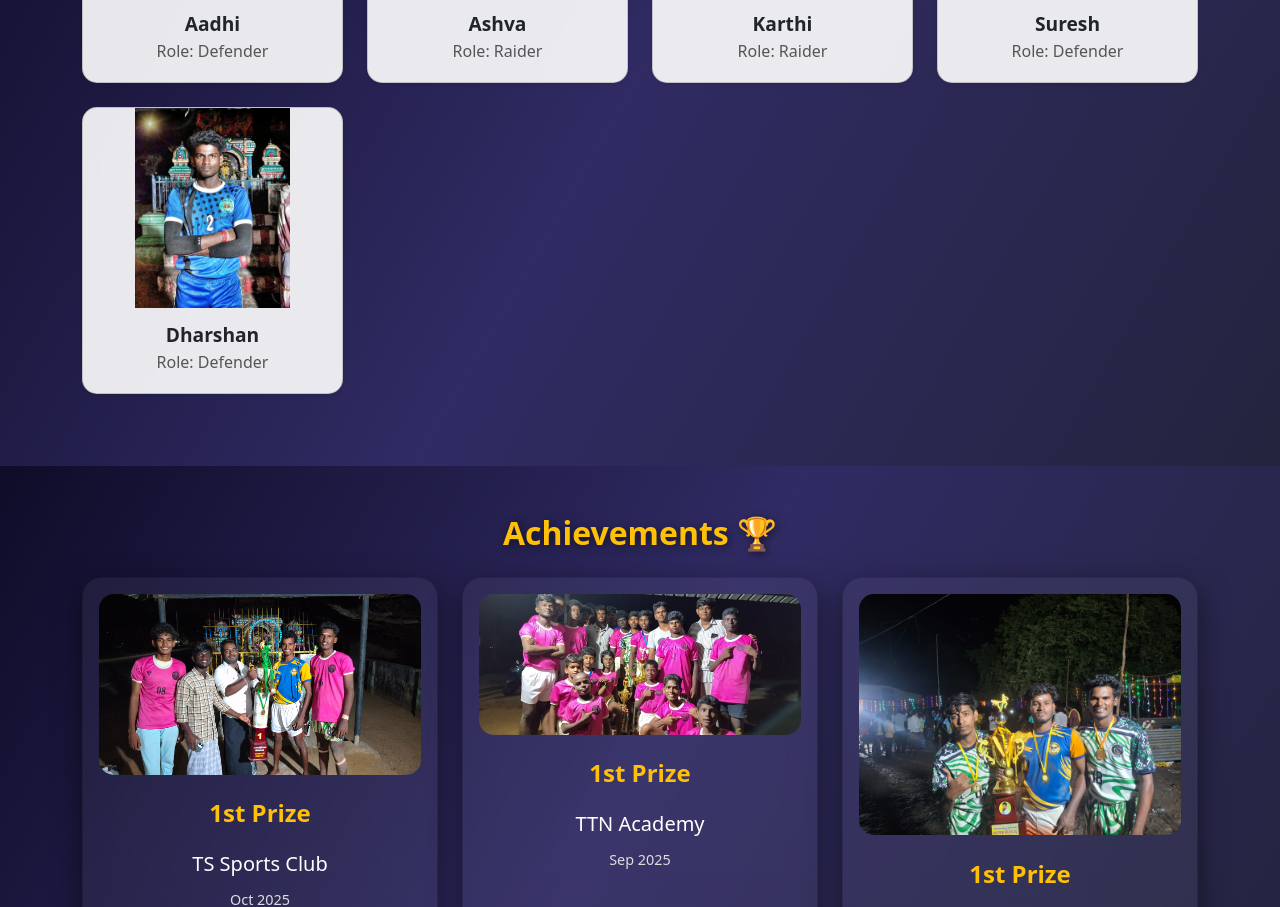
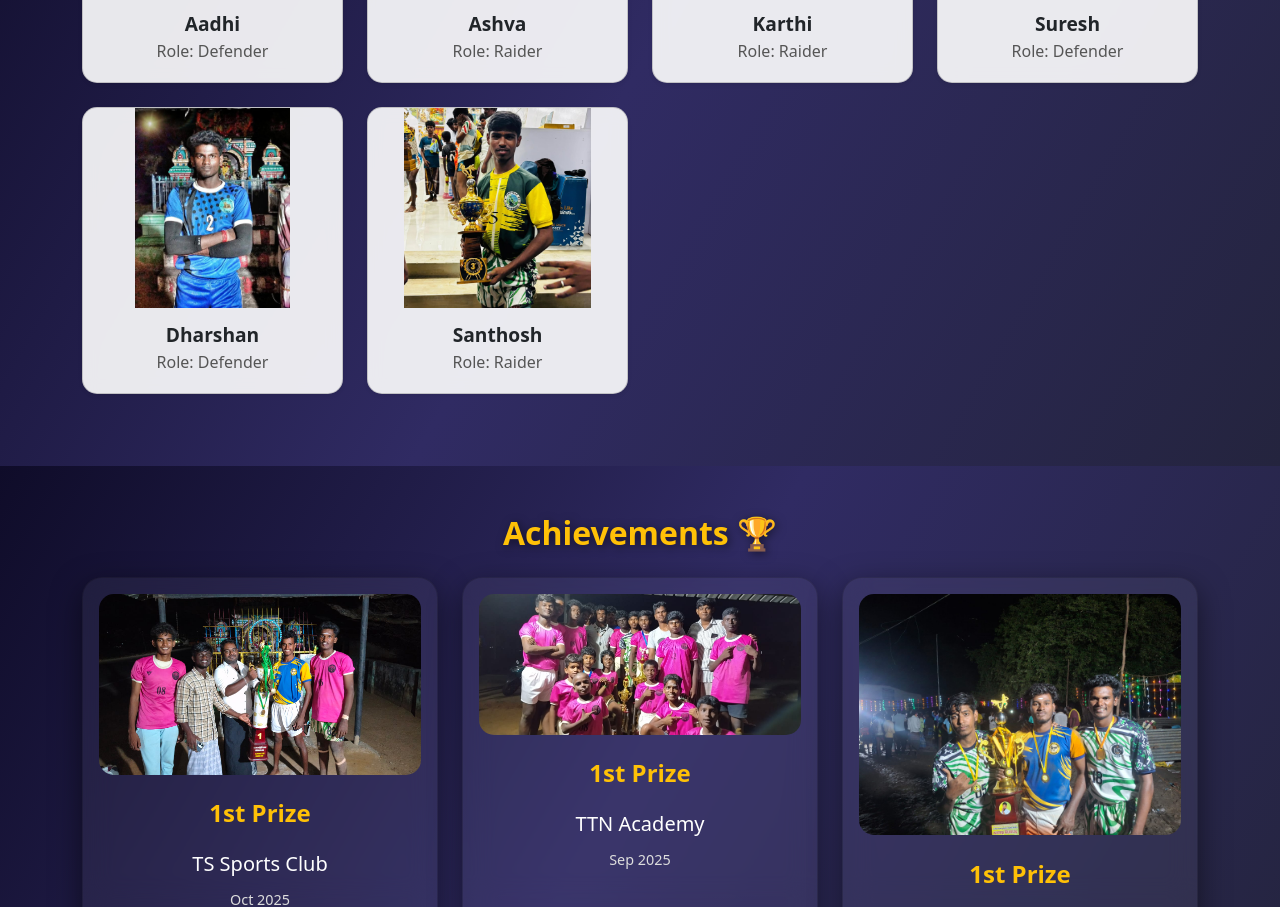
Before and after one commit to Ajay122003/E-commerce, a plain HTML site: page index.html in a window 1280 px wide. Shown: the part 1648-2555 px from the top of the page. Drawn offline with nearby package versions, Linux system fonts and the light colour scheme.

Commit message:
Added Santhosh.jpg and updated index.html

```diff
--- a/index.html
+++ b/index.html
@@ -165,6 +165,16 @@
           <div class="card-body text-center">
             <h5 class="card-title mb-1">Dharshan</h5>
             <p class="mb-1">Role: Defender</p>
+          </div>
+        </div>
+      </div>
+
+      <div class="col-6 col-md-4 col-lg-3 mb-4 player-card" data-role="Raider" data-aos="fade-up" data-aos-delay="150">
+        <div class="card shadow-sm position-relative">
+          <img src="image/Santhosh.jpg" class="card-img-top" alt="Player 4">
+          <div class="card-body text-center">
+            <h5 class="card-title mb-1">Santhosh</h5>
+            <p class="mb-1">Role: Raider</p>
           </div>
         </div>
       </div>
```
Also changed, not shown: image/Santhosh.jpg (added).
